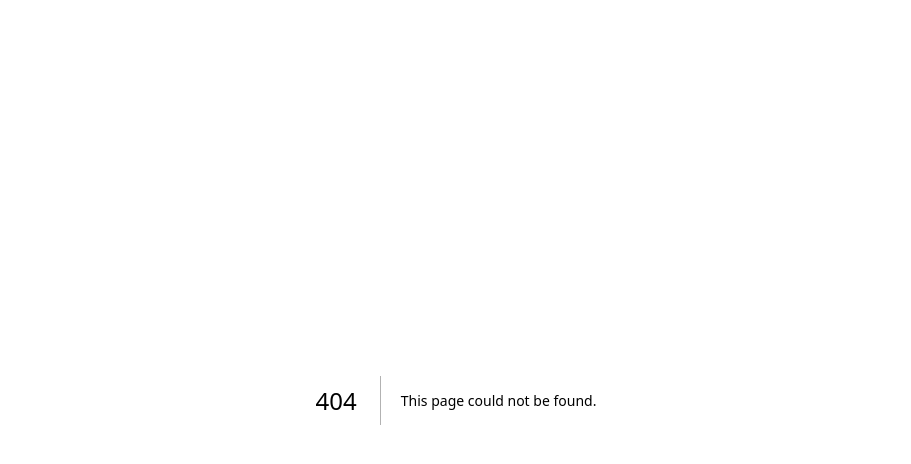
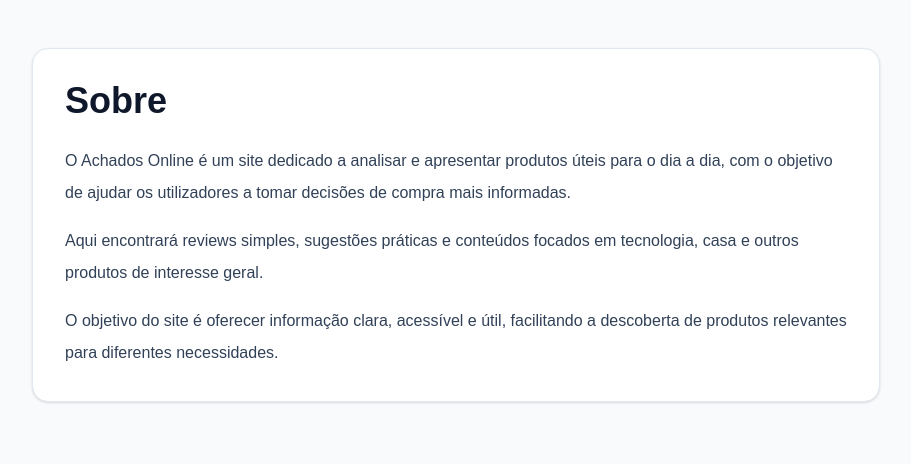
Before and after one commit to pcavalheiro/achados-online, a Next.js app: page /sobre in a window 1280 px wide. Before the commit this address had no page. Shown: the top 464 px of the page, without its empty margins (184-1095 px from the left). Built offline with nearby package versions, Linux system fonts and the light colour scheme.

Commit message:
add sobre page

```diff
--- /dev/null
+++ b/src/app/sobre/page.tsx
@@ -0,0 +1,28 @@
+export default function SobrePage() {
+  return (
+    <main className="bg-slate-50 min-h-screen">
+      <div className="max-w-4xl mx-auto px-6 py-12">
+        <div className="bg-white border border-slate-200 rounded-2xl shadow-sm p-8">
+          <h1 className="text-4xl font-bold text-slate-900 mb-6">Sobre</h1>
+
+          <p className="text-slate-700 leading-8 mb-4">
+            O Achados Online é um site dedicado a analisar e apresentar produtos
+            úteis para o dia a dia, com o objetivo de ajudar os utilizadores a
+            tomar decisões de compra mais informadas.
+          </p>
+
+          <p className="text-slate-700 leading-8 mb-4">
+            Aqui encontrará reviews simples, sugestões práticas e conteúdos
+            focados em tecnologia, casa e outros produtos de interesse geral.
+          </p>
+
+          <p className="text-slate-700 leading-8">
+            O objetivo do site é oferecer informação clara, acessível e útil,
+            facilitando a descoberta de produtos relevantes para diferentes
+            necessidades.
+          </p>
+        </div>
+      </div>
+    </main>
+  );
+}
```
